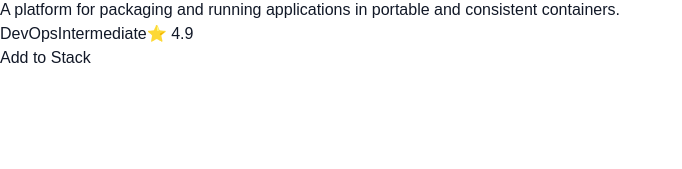
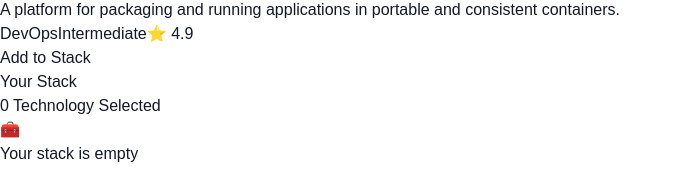
Before and after one commit to Bayezidhosen/Assainment-5, a React (Vite) app: page / in a window 1280 px wide. Shown: the part 5546-5715 px from the top of the page, without its empty margins (0-682 px from the left). Before the commit the page ends 5616 px from the top, so only its background shows below. Built offline with nearby package versions, Linux system fonts and the light colour scheme.

Commit message:
5th commit

```diff
--- a/package.json
+++ b/package.json
@@ -11,7 +11,8 @@
   },
   "dependencies": {
     "react": "^19.2.8",
-    "react-dom": "^19.2.8"
+    "react-dom": "^19.2.8",
+    "react-toastify": "^11.1.0"
   },
   "devDependencies": {
     "@types/react": "^19.2.18",
--- a/src/App.jsx
+++ b/src/App.jsx
@@ -1,8 +1,59 @@
+import { useState } from "react";
+import { ToastContainer, toast } from "react-toastify";
+
 import Navbar from "./assets/components/Navbar";
 import Hero from "./assets/components/Hero";
 import TechnologyGrid from "./assets/components/TechnologyGrid";
+import Footer from "./assets/components/Footer";
+
+import "react-toastify/dist/ReactToastify.css";
 
 function App() {
+  const [stack, setStack] = useState([]);
+
+  // Add Technology
+  const handleAdd = (technology) => {
+    const alreadyAdded = stack.some(
+      (item) => item.id === technology.id
+    );
+
+    if (alreadyAdded) {
+      toast.warning(`${technology.name} is already in your stack!`);
+      return;
+    }
+
+    setStack([...stack, technology]);
+
+    toast.success(`${technology.name} added to your stack!`);
+  };
+
+  // Remove Technology
+  const handleRemove = (id) => {
+    const removedTechnology = stack.find(
+      (item) => item.id === id
+    );
+
+    setStack(
+      stack.filter((item) => item.id !== id)
+    );
+
+    toast.info(
+      `${removedTechnology?.name} removed from your stack.`
+    );
+  };
+
+  // Remove All
+  const handleRemoveAll = () => {
+    if (stack.length === 0) {
+      toast.warning("Your stack is already empty!");
+      return;
+    }
+
+    setStack([]);
+
+    toast.info("All technologies removed from your stack.");
+  };
+
   return (
     <div className="min-h-screen bg-white">
 
@@ -10,7 +61,17 @@ function App() {
 
       <Hero />
 
-      <TechnologyGrid />
+      <TechnologyGrid
+        stack={stack}
+        onAdd={handleAdd}
+        onRemove={handleRemove}
+        onRemoveAll={handleRemoveAll}
+      />
+
+      <ToastContainer
+        position="top-right"
+        autoClose={2000}
+      />
 
     </div>
   );
--- a/src/assets/components/Footer.jsx
+++ b/src/assets/components/Footer.jsx
@@ -0,0 +1,114 @@
+function Footer() {
+  return (
+    <footer className="mt-10 border-t border-slate-200 bg-white">
+
+      <div className="mx-auto grid max-w-6xl gap-10 px-5 py-14 md:grid-cols-4">
+
+        {/* Brand */}
+        <div className="md:col-span-2">
+
+          <div className="flex items-center gap-2">
+            <div className="flex h-8 w-8 items-center justify-center rounded-lg bg-gradient-to-r from-orange-400 via-pink-500 to-violet-500 text-xs font-bold text-white">
+              DS
+            </div>
+
+            <span className="text-lg font-bold">
+              Dev{" "}
+              <span className="brand-gradient">
+                Stack
+              </span>
+            </span>
+          </div>
+
+          <p className="mt-4 max-w-md text-sm leading-6 text-slate-500">
+            Curated tools, technologies, and resources for developers
+            building modern software.
+          </p>
+
+          {/* Social Links */}
+          <div className="mt-5 flex gap-5 text-sm font-medium text-slate-600">
+            <a href="#" className="hover:text-pink-500">
+              GitHub
+            </a>
+
+            <a href="#" className="hover:text-pink-500">
+              Twitter
+            </a>
+
+            <a href="#" className="hover:text-pink-500">
+              LinkedIn
+            </a>
+          </div>
+
+        </div>
+
+        {/* Product */}
+        <div>
+          <h3 className="text-sm font-bold uppercase tracking-wide text-slate-800">
+            Product
+          </h3>
+
+          <div className="mt-4 space-y-3 text-sm text-slate-500">
+            <a href="#" className="block hover:text-pink-500">
+              Home
+            </a>
+
+            <a href="#technologies" className="block hover:text-pink-500">
+              Technologies
+            </a>
+
+            <a href="#" className="block hover:text-pink-500">
+              Projects
+            </a>
+          </div>
+        </div>
+
+        {/* Company */}
+        <div>
+          <h3 className="text-sm font-bold uppercase tracking-wide text-slate-800">
+            Company
+          </h3>
+
+          <div className="mt-4 space-y-3 text-sm text-slate-500">
+            <a href="#" className="block hover:text-pink-500">
+              About
+            </a>
+
+            <a href="#" className="block hover:text-pink-500">
+              Contact
+            </a>
+
+            <a href="#" className="block hover:text-pink-500">
+              Careers
+            </a>
+          </div>
+        </div>
+
+      </div>
+
+      {/* Bottom Bar */}
+      <div className="border-t border-slate-200">
+        <div className="mx-auto flex max-w-6xl flex-col gap-4 px-5 py-5 text-xs text-slate-400 sm:flex-row sm:items-center sm:justify-between">
+
+          <p>
+            © 2026 Dev Stack. All rights reserved.
+          </p>
+
+          <div className="flex gap-5">
+            <a href="#" className="hover:text-slate-700">
+              Privacy
+            </a>
+
+            <a href="#" className="hover:text-slate-700">
+              Terms
+            </a>
+          </div>
+
+        </div>
+      </div>
+
+    </footer>
+  );
+}
+
+export default Footer;
--- a/src/assets/components/TechnologyGrid.jsx
+++ b/src/assets/components/TechnologyGrid.jsx
@@ -1,8 +1,9 @@
 import { useEffect, useState } from "react";
 import technologiesData from "../data/technologies.json";
 import TechnologyCard from "./TechnologyCard";
+import YourStack from "./YourStack";
 
-function TechnologyGrid() {
+function TechnologyGrid({ stack, onAdd, onRemove, onRemoveAll }) {
   const [technologies, setTechnologies] = useState([]);
   const [loading, setLoading] = useState(true);
 
@@ -30,7 +31,7 @@ function TechnologyGrid() {
       id="technologies"
       className="mx-auto max-w-6xl px-5 py-20"
     >
-      {/* Section Heading */}
+      {/* Heading */}
       <div className="mb-8">
         <h2 className="text-3xl font-extrabold text-slate-900 sm:text-4xl">
           Explore the{" "}
@@ -44,16 +45,30 @@ function TechnologyGrid() {
         </p>
       </div>
 
-      {/* Cards */}
-      <div className="grid gap-5 md:grid-cols-2 lg:grid-cols-3">
+      {/* Grid + Sidebar */}
+      <div className="grid gap-5 lg:grid-cols-4">
+
+        {/* Technology Cards */}
+        <div className="grid gap-5 md:grid-cols-2 lg:col-span-3">
           {technologies.map((technology) => (
             <TechnologyCard
               key={technology.id}
               technology={technology}
-            onAdd={() => {}}
-            isAdded={false}
+              onAdd={onAdd}
+              isAdded={stack.some(
+                (item) => item.id === technology.id
+              )}
             />
           ))}
+        </div>
+
+        {/* Your Stack */}
+        <YourStack
+          stack={stack}
+          onRemove={onRemove}
+          onRemoveAll={onRemoveAll}
+        />
+
       </div>
     </section>
   );
--- a/src/assets/components/YourStack.jsx
+++ b/src/assets/components/YourStack.jsx
@@ -0,0 +1,89 @@
+function YourStack({ stack, onRemove, onRemoveAll }) {
+  return (
+    <aside className="rounded-2xl border border-slate-200 bg-white p-5 shadow-sm">
+
+      {/* Header */}
+      <div className="flex items-center justify-between">
+        <div>
+          <h2 className="text-lg font-bold text-slate-900">
+            Your Stack
+          </h2>
+
+          <p className="mt-1 text-xs text-slate-400">
+            {stack.length} Technology Selected
+          </p>
+        </div>
+      </div>
+
+      {/* Empty State */}
+      {stack.length === 0 ? (
+        <div className="py-12 text-center">
+          <div className="mx-auto flex h-14 w-14 items-center justify-center rounded-full bg-slate-100 text-2xl">
+            🧰
+          </div>
+
+          <h3 className="mt-4 font-semibold text-slate-700">
+            Your stack is empty
+          </h3>
+
+          <p className="mt-2 text-sm leading-5 text-slate-400">
+            Add technologies to build your ideal developer stack.
+          </p>
+        </div>
+      ) : (
+        <div className="mt-5 space-y-3">
+
+          {/* Stack Items */}
+          {stack.map((technology) => (
+            <div
+              key={technology.id}
+              className="flex items-center justify-between rounded-lg border border-slate-200 p-3"
+            >
+              <div className="flex items-center gap-3">
+
+                <img
+                  src={technology.icon}
+                  alt={technology.name}
+                  className="h-8 w-8 object-contain"
+                />
+
+                <div>
+                  <h3 className="text-sm font-semibold text-slate-800">
+                    {technology.name}
+                  </h3>
+
+                  <p className="text-xs text-slate-400">
+                    {technology.category}
+                  </p>
+                </div>
+
+              </div>
+
+              {/* Remove */}
+              <button
+                onClick={() => onRemove(technology.id)}
+                className="text-lg text-slate-400 transition hover:text-red-500"
+                title="Remove"
+              >
+                ✕
+              </button>
+
+            </div>
+          ))}
+
+          {/* Remove All */}
+          <button
+            onClick={onRemoveAll}
+            className="mt-3 w-full rounded-lg border border-red-200 py-2.5 text-sm font-semibold text-red-500 transition hover:bg-red-50"
+          >
+            Remove All
+          </button>
+
+        </div>
+      )}
+
+    </aside>
+  );
+}
+
+export default YourStack;
```
Also changed, not shown: 1 other file (tests, documents, lock files or other folders). Lines whose indentation alone changed are shown as unchanged.
